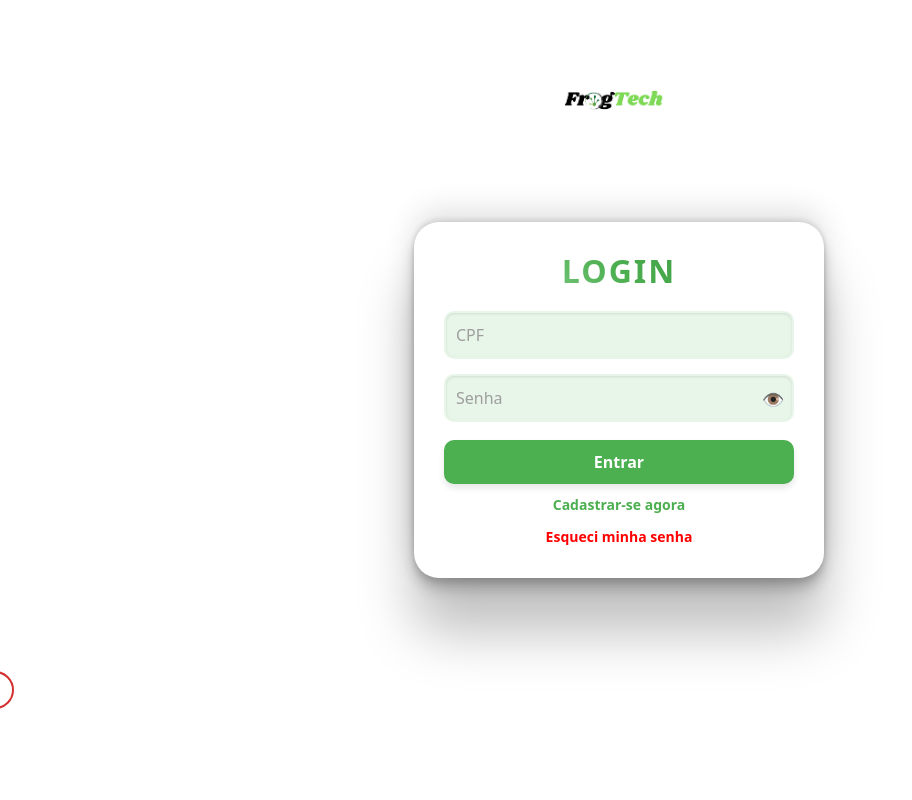
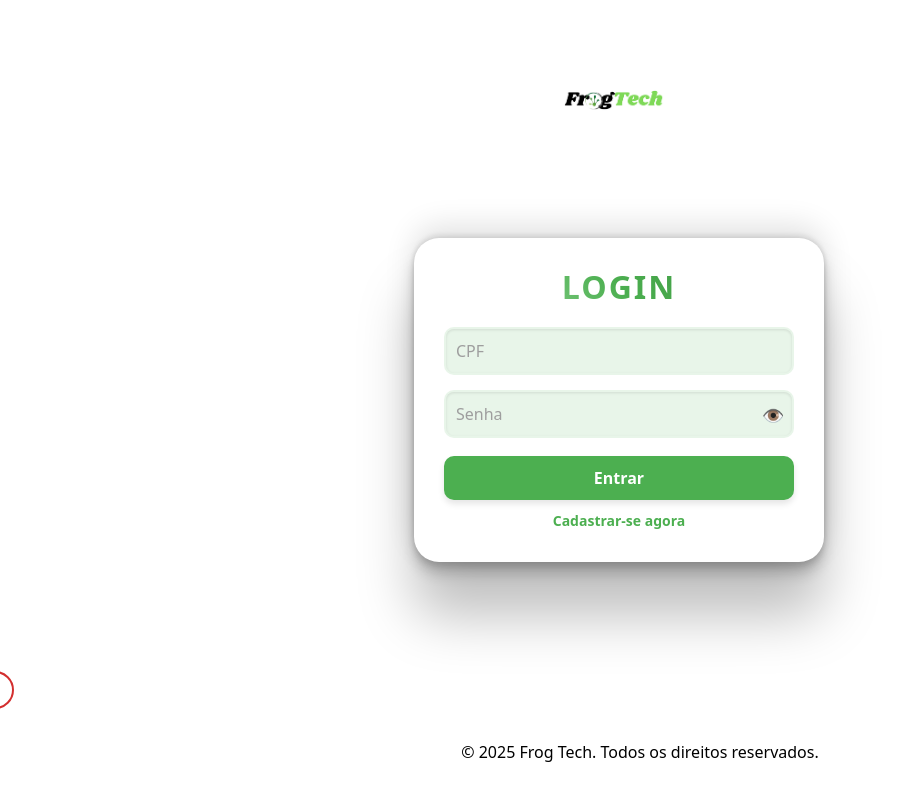
Before and after one commit to FeJoestar18/Projeto-3-semestre-Curso-CC, a PHP site: page /Projeto-3-semestre-Curso-CC/login.php in a window 1280 px wide. Shown: the whole page, without its empty margins (0-912 px from the left). Run offline with PHP 8.4, Linux system fonts and the light colour scheme; some libraries are stand-ins or nearby versions.

Commit message:
Atualiza o ano de copyright para 2025 e adiciona o link de estilos do rodapé nas páginas de login e registro.

```diff
--- a/FROG-TECH/pages-usuario/Tela-home-usuario.php
+++ b/FROG-TECH/pages-usuario/Tela-home-usuario.php
@@ -57,7 +57,7 @@ if (isset($_SESSION['user_id']) && isset($_SESSION['role_id']) && $_SESSION['rol
     </div>
 
     <footer>
-        <p>&copy; 2024 Frog Tech. Todos os direitos reservados.</p>
+        <p>&copy; 2025 Frog Tech. Todos os direitos reservados.</p>
     </footer>
 
     <script src="../js/Nav-Bar.js"></script>
--- a/FROG-TECH/pages-usuario/cadastro/login.php
+++ b/FROG-TECH/pages-usuario/cadastro/login.php
@@ -14,6 +14,7 @@ include_once('../../Controller/Conect/config-url.php');
     <meta name="viewport" content="width=device-width, initial-scale=1.0">
     <title>Login</title>
     <link rel="stylesheet" href="<?= BASE_URL ?>css/modalERROR.css">
+    <link rel="stylesheet" href="<?= BASE_URL ?>/css/layouts/footer.css">
     <link rel="stylesheet" href="<?= BASE_URL ?>css/css-usuarios/pageLogin.css">
     <link rel="stylesheet" href="https://cdn.jsdelivr.net/npm/bootstrap@5.3.3/dist/css/bootstrap.min.css">
 </head>
@@ -43,13 +44,16 @@ include_once('../../Controller/Conect/config-url.php');
                                 </div>
                             <button type="submit">Entrar</button>
                         <a href="registro.php">Cadastrar-se agora</a><br>
-                        <a href="recuperar_senha.php" style="color:rgb(255, 0, 0)">Esqueci minha senha</a>
+                        <!-- <a href="recuperar_senha.php" style="color:rgb(255, 0, 0)">Esqueci minha senha</a> -->
                     </form>
             </div>
         </div>
     </div>
+    <footer>
+        <p>&copy; 2025 Frog Tech. Todos os direitos reservados.</p>
+    </footer>
 
-     <script>
+    <script>
         function togglePassword(id, el) {
             const input = document.getElementById(id);
             if (input.type === "password") {
--- a/FROG-TECH/pages-usuario/cadastro/registro.php
+++ b/FROG-TECH/pages-usuario/cadastro/registro.php
@@ -11,6 +11,7 @@ include_once('../../Controller/Conect/config-url.php');
     <meta name="viewport" content="width=device-width, initial-scale=1.0">
     <title>Cadastro de Usuário</title>
     <link rel="stylesheet" href="<?= BASE_URL ?>css/modalERROR.css">
+    <link rel="stylesheet" href="<?= BASE_URL ?>/css/layouts/footer.css">
     <link rel="stylesheet" href="<?= BASE_URL ?>css/css-usuarios/pageRegister.css">
     <link rel="stylesheet" href="https://cdn.jsdelivr.net/npm/bootstrap@5.3.3/dist/css/bootstrap.min.css">
 </head>
@@ -45,6 +46,10 @@ include_once('../../Controller/Conect/config-url.php');
         </div>
     </div>
 </div>
+
+    <footer>
+        <p>&copy; 2025 Frog Tech. Todos os direitos reservados.</p>
+    </footer>
 
     <script>
         function togglePassword(id, el) {
```
